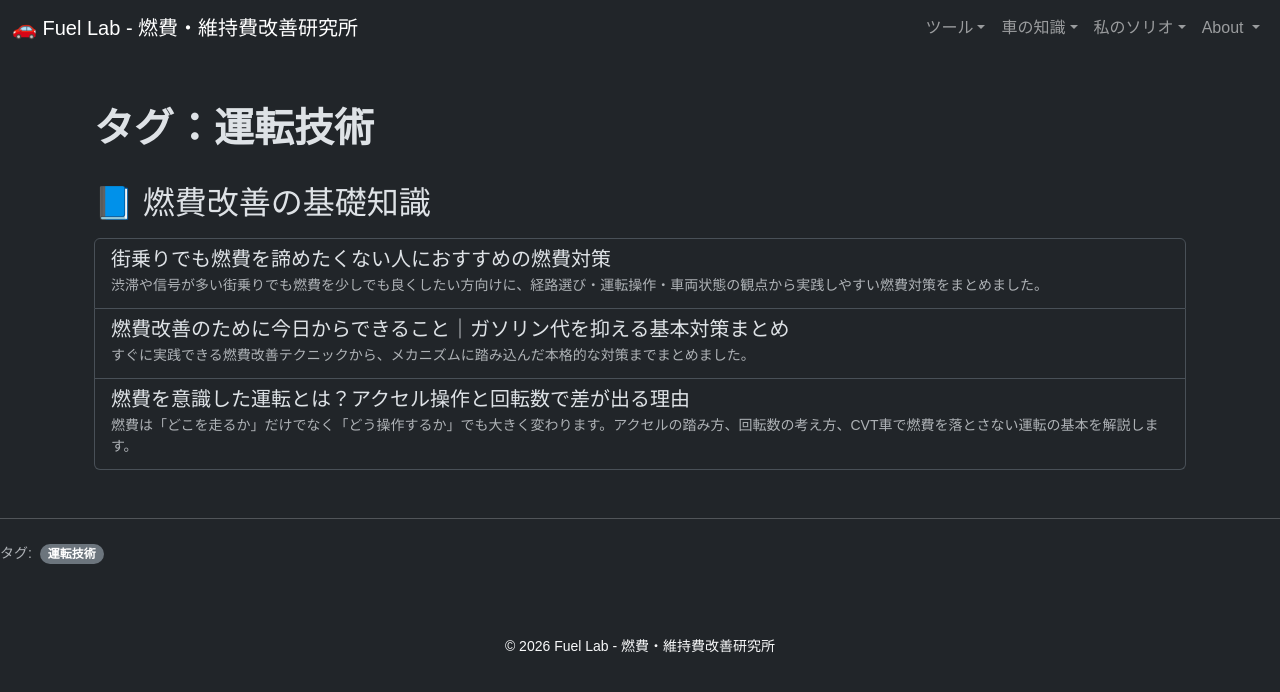
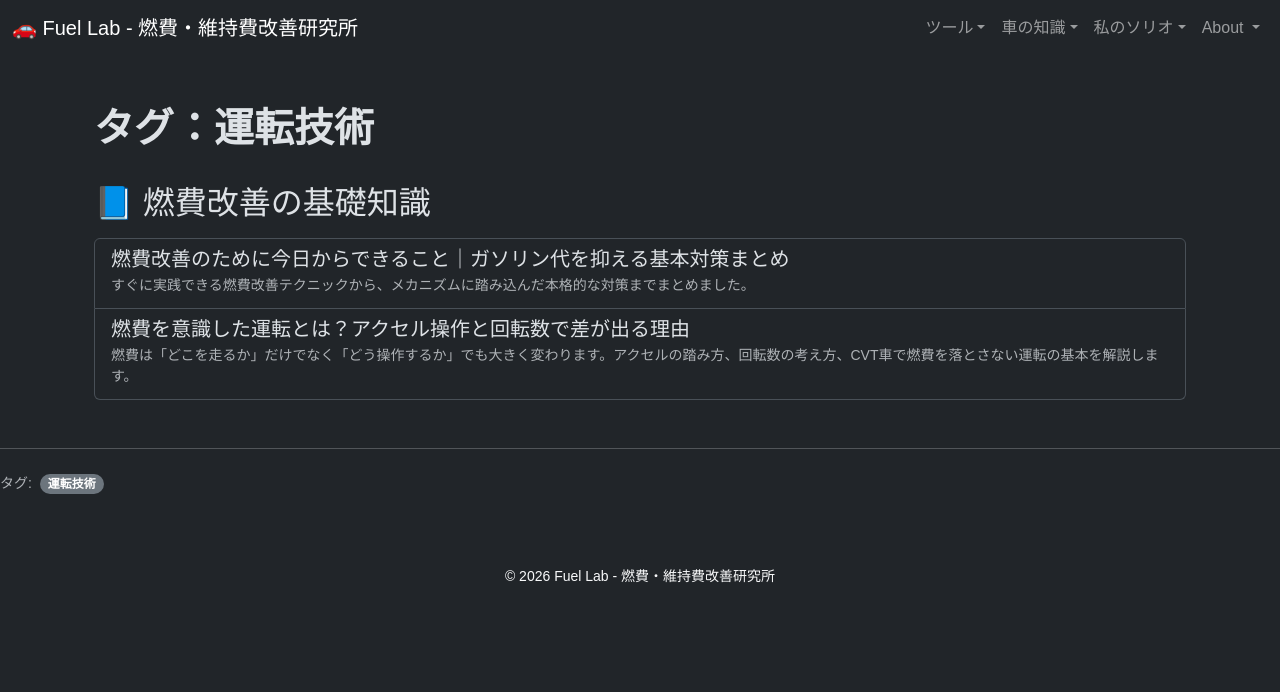
Before and after one commit to funyapar-org/fuel-lab, a Jekyll site: the page built from _tags/運転技術.md, in a window 1280 px wide. Shown: the top 692 px of the page. Built offline with Jekyll 4.4.1, drawn with Linux system fonts in a browser that asks for light colours.

Commit message:
city-driving-fuel-saving.md を更新

```diff
--- a/_knowledge/city-driving-fuel-saving.md
+++ b/_knowledge/city-driving-fuel-saving.md
@@ -4,10 +4,10 @@
 title: 街乗りでも燃費を諦めたくない人におすすめの燃費対策
 description: 渋滞や信号が多い街乗りでも燃費を少しでも良くしたい方向けに、経路選び・運転操作・車両状態の観点から実践しやすい燃費対策をまとめました。
 tags:
-  - 燃費改善
-  - 運転技術
-  - 街乗り
-  - 経路選び
+  - fuel-economy-improve
+  - driving-skill
+  - city-driving
+  - route-selection
 ---
 
 <div class="container my-4">
```
